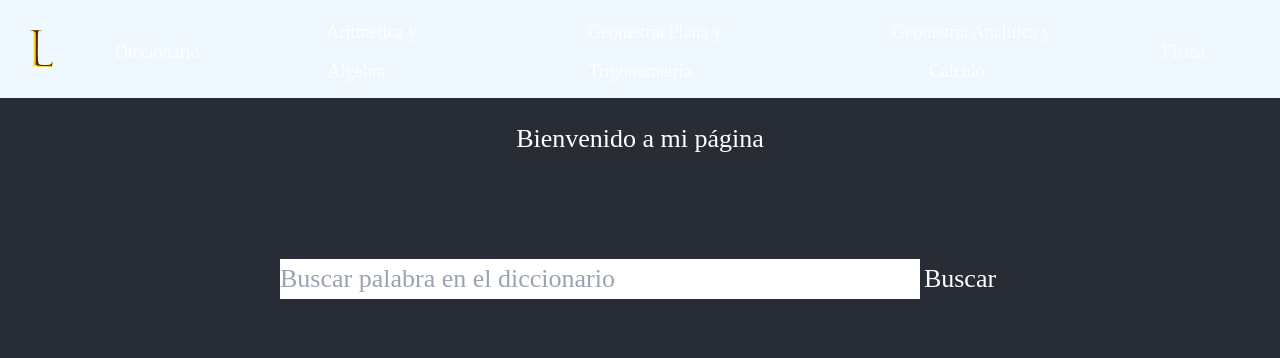
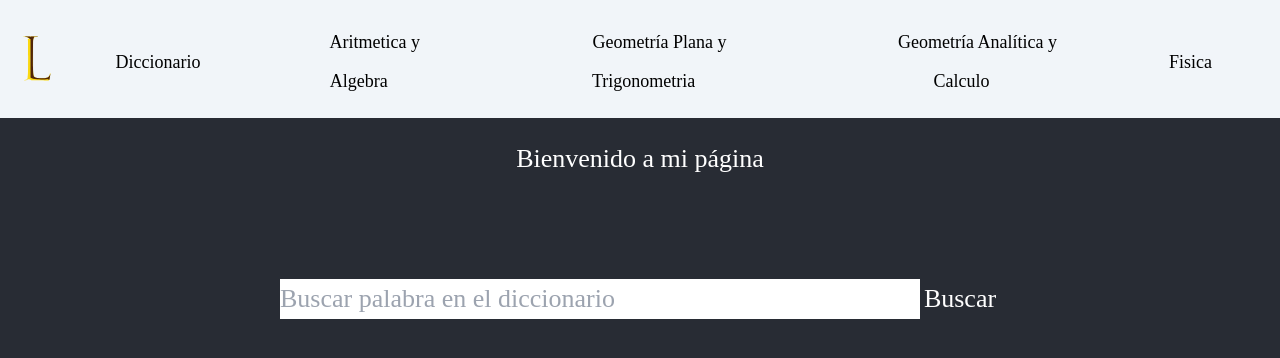
Before and after one commit to luisagd/luisagd.github.io, a Gatsby site: page / in a window 1280 px wide. Shown: the top 358 px of the page. Built offline with nearby package versions, Linux system fonts and the light colour scheme; Gatsby itself is replaced by a stand-in of ours.

Commit message:
Partially transitioned to tailwind

```diff
--- a/src/components/Navbar.jsx
+++ b/src/components/Navbar.jsx
@@ -31,39 +31,14 @@ function Navbar() {
 	};
 
 	return (
-		<nav className="Navbar">
-			<Link to="/" className="Navbar-logo">
-				<img src={logo} className="Navbar-logo" alt="" />
+		<nav class="bg-slate-100 flex px-3 py-5 justify-between items-center gap-10 w-full top-0 sticky">
+			<Link to="/">
+				<img src={logo} class="h-12" alt="" />
 			</Link>
 			<ul className={`NavMenu${isActive ? "-active" : ""}`}>
-				{/* <li onClick={removeActive}>
-					<Link to="/diccionario" className="Navlink">
-						Diccionario
-					</Link>
-				</li>
-				<li onClick={removeActive}>
-					<Link to="/aritmetica-y-algebra" className="Navlink">
-						Aritmetica y Algebra
-					</Link>
-				</li>
-				<li onClick={removeActive}>
-					<Link to="/geometria-y-trigonometria" className="Navlink">
-						Geometría Plana y Trigonometria
-					</Link>
-				</li>
-				<li onClick={removeActive}>
-					<Link to="/geometria-analitica-y-calculo" className="Navlink">
-						Geometría Analítica y Calculo
-					</Link>
-				</li>
-				<li onClick={removeActive}>
-					<Link to="/fisica" className="Navlink">
-						Fisica
-					</Link>
-				</li> */}
 				{links.map((link) => (
 					<li key={link.url} onClick={removeActive}>
-						<Link className="Navlink" to={`${link.url}`}>
+						<Link class="p-4 text-black text-lg" to={`${link.url}`}>
 							{link.text}
 						</Link>
 					</li>
```
